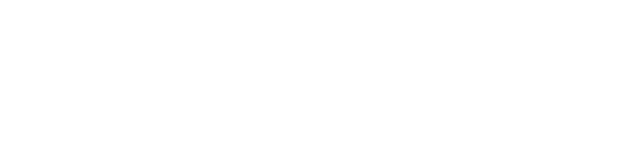
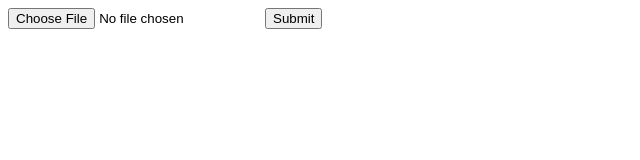
Before and after one commit to po1yb1ank/goChess, a plain HTML site: page index.html in a window 1280 px wide. Shown: the whole page, without its empty margins (0-640 px from the left). Drawn offline with Linux system fonts and the light colour scheme.

Commit message:
file uploading&index.html

```diff
--- a/index.html
+++ b/index.html
@@ -8,7 +8,8 @@
     <form action="http://localhost:8080/upload"
           enctype="multipart/form-data"
           method="post">
-
+            <input type="file" name="File"/>
+            <input type="submit" name="select file.."/>
     </form>
 </body>
 </html>
```
